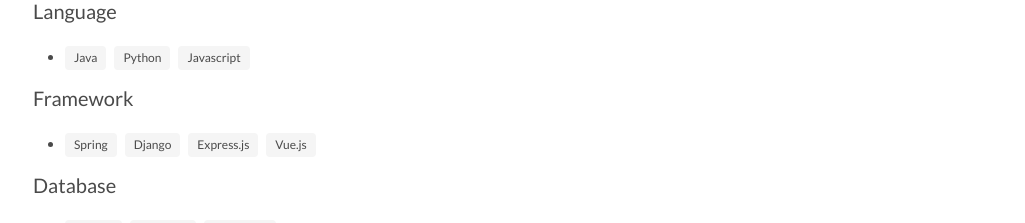
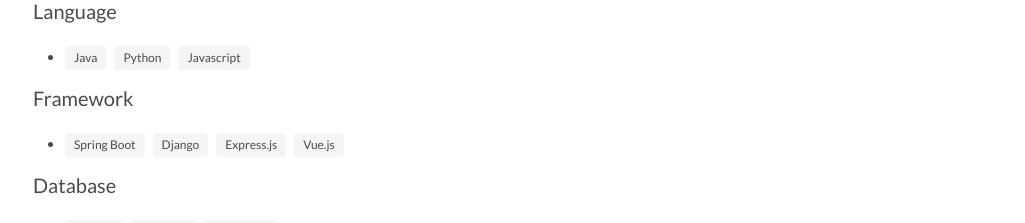
Before and after one commit to kimevanjunseok/portfolio, a plain HTML site: page index.html in a window 1280 px wide. Shown: the part 880-1103 px from the top of the page, without its empty margins (127-1152 px from the left). Drawn offline with Linux system fonts and the light colour scheme.

Commit message:
refactor: renamed Spring to Spring Boot

```diff
--- a/index.html
+++ b/index.html
@@ -96,7 +96,7 @@
         <ul>
           <li>
             <div class="tags">
-              <span class="tag">Spring</span>
+              <span class="tag">Spring Boot</span>
               <span class="tag">Django</span>
               <span class="tag">Express.js</span>
               <span class="tag">Vue.js</span>
```
